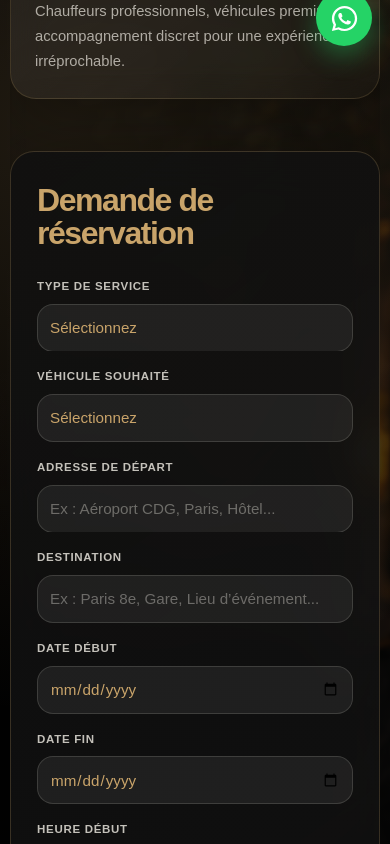
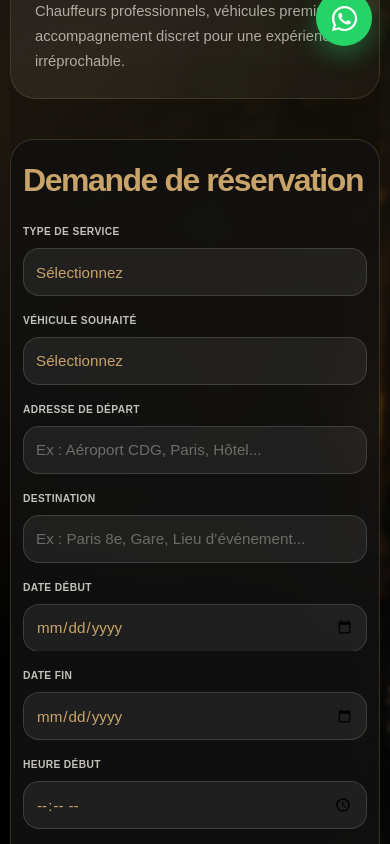
Before and after one commit to Mohoua93/CBM, a React (Create React App) app in the folder apps/frontend/: page /reservation in a window 390 px wide. Shown: the part 780-1624 px from the top of the page. Built offline with nearby package versions, Linux system fonts and the light colour scheme; no server answers.

Commit message:
réglagle width label

```diff
--- a/apps/frontend/src/styles/Booking.css
+++ b/apps/frontend/src/styles/Booking.css
@@ -232,6 +232,7 @@
 
 .booking-field-page label {
   display: block;
+  width: 100%;
   max-width: 100%;
   color: rgba(247, 243, 235, 0.78);
   font-size: 0.76rem;
@@ -240,13 +241,14 @@
   line-height: 1.35;
   text-transform: uppercase;
   white-space: normal;
-  overflow-wrap: anywhere;
+  overflow-wrap: break-word;
   word-break: normal;
 }
 
 .booking-field-page input,
 .booking-field-page select,
 .booking-field-page textarea {
+  display: block;
   width: 100%;
   max-width: 100%;
   min-width: 0;
@@ -257,6 +259,7 @@
   font-family: inherit;
   font-size: 0.95rem;
   outline: none;
+  box-sizing: border-box;
   transition:
     border-color 0.25s ease,
     background 0.25s ease,
@@ -381,23 +384,70 @@
   transform: none;
 }
 
-/* ================= RESPONSIVE ================= */
+/* ================= RESPONSIVE DESKTOP / TABLETTE ================= */
 
 @media (max-width: 1200px) {
+  .booking-hero {
+    padding: 120px 24px 80px;
+    overflow-x: hidden;
+  }
+
   .booking-hero__inner {
     grid-template-columns: 1fr;
+    gap: 40px;
+    width: 100%;
+    max-width: 100%;
   }
 
   .booking-form-card {
     position: relative;
     top: auto;
+    width: 100%;
     max-width: 860px;
+    margin-left: auto;
+    margin-right: auto;
+    padding: 34px 28px;
+    overflow: hidden;
+  }
+
+  .booking-form-page,
+  .booking-form-page__grid,
+  .booking-field-page {
+    width: 100%;
+    max-width: 100%;
+    min-width: 0;
+  }
+
+  .booking-form-page__grid {
+    grid-template-columns: minmax(0, 1fr) !important;
+    gap: 18px !important;
+  }
+
+  .booking-field-page,
+  .booking-field-page--full {
+    grid-column: 1 / -1 !important;
+  }
+
+  .booking-field-page label {
+    font-size: 0.72rem;
+    letter-spacing: 0.06em;
+    line-height: 1.35;
+  }
+
+  .booking-field-page input,
+  .booking-field-page select,
+  .booking-field-page textarea {
+    width: 100% !important;
+    max-width: 100% !important;
+    min-width: 0 !important;
   }
 }
 
+/* ================= RESPONSIVE TABLETTE ================= */
+
 @media (max-width: 900px) {
   .booking-hero {
-    padding: 110px 6% 80px;
+    padding: 110px 18px 80px;
   }
 
   .booking-hero__content {
@@ -416,41 +466,15 @@
     margin-bottom: 28px;
   }
 
-  /* Correction iPad vertical */
   .booking-form-card {
-    width: 100%;
-    max-width: 100%;
-    padding: 32px 26px;
+    max-width: calc(100vw - 36px);
+    padding: 32px 24px;
     border-radius: 30px;
   }
+}
 
-  .booking-form-page__grid {
-    grid-template-columns: 1fr !important;
-    gap: 18px;
-  }
+/* ================= RESPONSIVE MOBILE ================= */
 
-  .booking-field-page {
-    width: 100%;
-    min-width: 0;
-  }
-
-  .booking-field-page label {
-    width: 100%;
-    max-width: 100%;
-    white-space: normal;
-    overflow-wrap: break-word;
-    word-break: normal;
-    line-height: 1.35;
-  }
-
-  .booking-field-page input,
-  .booking-field-page select,
-  .booking-field-page textarea {
-    width: 100% !important;
-    max-width: 100%;
-    min-width: 0;
-  }
-}
 @media (max-width: 768px) {
   .booking-hero {
     min-height: auto;
@@ -470,10 +494,6 @@
   .booking-form-card {
     padding: 30px 24px;
     border-radius: 28px;
-  }
-
-  .booking-form-page__grid {
-    grid-template-columns: 1fr;
   }
 
   .booking-hero__eyebrow,
@@ -617,54 +637,3 @@
     padding-right: 12px;
   }
 }
-
-/* ================= FIX FORMULAIRE IPAD / TABLETTE ================= */
-
-@media (max-width: 1200px) {
-  .booking-form-card {
-    width: 100%;
-    max-width: 860px;
-    margin-left: auto;
-    margin-right: auto;
-    padding: 32px 26px;
-    overflow: hidden;
-  }
-
-  .booking-form-page__grid {
-    display: grid !important;
-    grid-template-columns: minmax(0, 1fr) !important;
-    gap: 18px !important;
-    width: 100%;
-    max-width: 100%;
-    min-width: 0;
-  }
-
-  .booking-field-page,
-  .booking-field-page--full {
-    grid-column: 1 / -1 !important;
-    width: 100%;
-    max-width: 100%;
-    min-width: 0;
-  }
-
-  .booking-field-page label {
-    display: block;
-    width: 100%;
-    max-width: 100%;
-    font-size: 0.72rem;
-    letter-spacing: 0.06em;
-    line-height: 1.35;
-    white-space: normal;
-    overflow-wrap: break-word;
-  }
-
-  .booking-field-page input,
-  .booking-field-page select,
-  .booking-field-page textarea {
-    display: block;
-    width: 100% !important;
-    max-width: 100% !important;
-    min-width: 0 !important;
-    box-sizing: border-box !important;
-  }
-}
```
